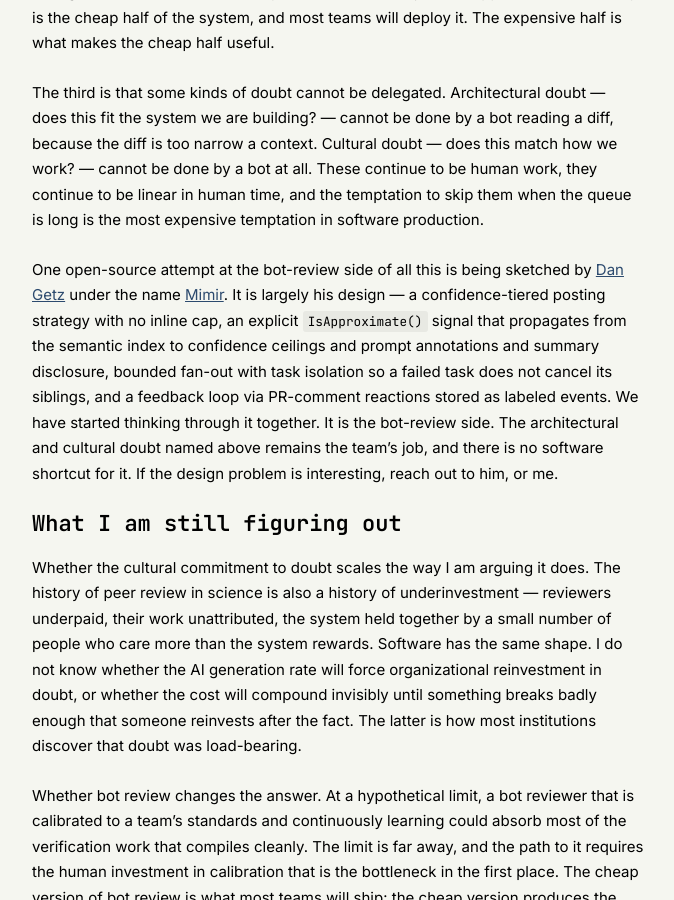
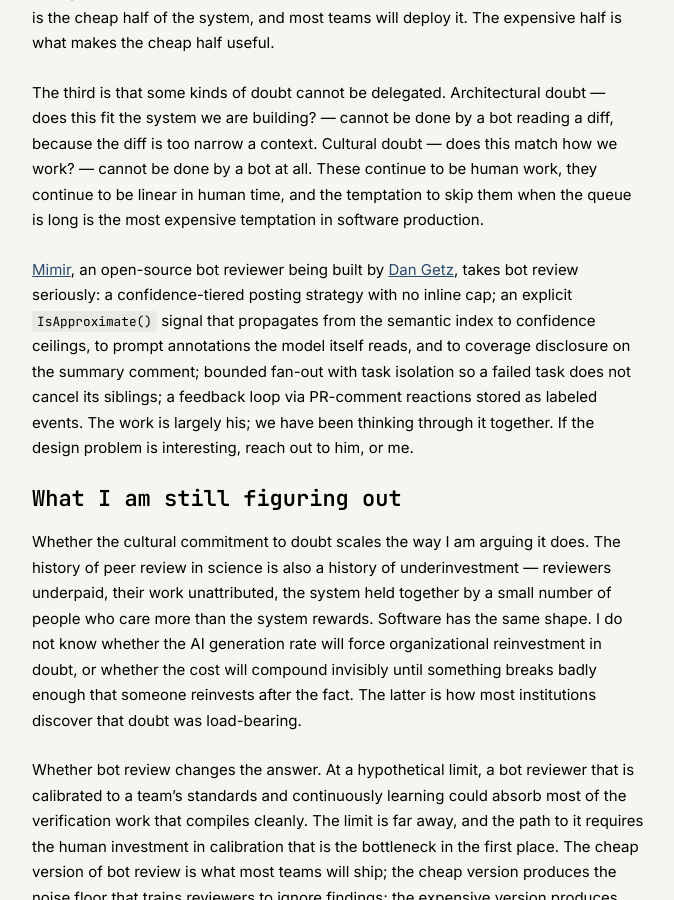
Before and after one commit to ashita-ai/ashita-ai.github.io, a Jekyll site: the page built from _posts/2026-05-12-the-cost-of-doubt.md, in a window 1280 px wide and 900 px high, scrolled down 2768 px. Shown: the whole window, without its empty margins (302-976 px from the left). Built offline with Jekyll 4.4.1, drawn with Linux system fonts in a browser that asks for light colours.

Commit message:
Stop underselling Mimir in 'Cost of Doubt'
Old framing read as marginalizing: "sketched by," "started thinking through it
together," plus the paragraph re-stated "tools have limits" twice with Mimir
sandwiched in between. Net effect: Mimir read as inadequate consolation rather
than serious work.

New framing: lead with Mimir as the subject (takes bot review seriously); list
the design moves directly; "being built by" and "have been thinking through"
preserve early-stage honesty without diminutive language; drop the redundant
"bot-review side"/"no software shortcut" qualifications, which the
third-consequence paragraph already carries.

```diff
--- a/_posts/2026-05-12-the-cost-of-doubt.md
+++ b/_posts/2026-05-12-the-cost-of-doubt.md
@@ -43,7 +43,7 @@ The second is that bot review needs continuous calibration to be worth running a
 
 The third is that some kinds of doubt cannot be delegated. Architectural doubt — does this fit the system we are building? — cannot be done by a bot reading a diff, because the diff is too narrow a context. Cultural doubt — does this match how we work? — cannot be done by a bot at all. These continue to be human work, they continue to be linear in human time, and the temptation to skip them when the queue is long is the most expensive temptation in software production.
 
-One open-source attempt at the bot-review side of all this is being sketched by [Dan Getz](https://www.linkedin.com/in/dangetzjr/) under the name [Mimir](https://github.com/Mimir-Review/mimir). It is largely his design — a confidence-tiered posting strategy with no inline cap, an explicit `IsApproximate()` signal that propagates from the semantic index to confidence ceilings and prompt annotations and summary disclosure, bounded fan-out with task isolation so a failed task does not cancel its siblings, and a feedback loop via PR-comment reactions stored as labeled events. We have started thinking through it together. It is the bot-review side. The architectural and cultural doubt named above remains the team's job, and there is no software shortcut for it. If the design problem is interesting, reach out to him, or me.
+[Mimir](https://github.com/Mimir-Review/mimir), an open-source bot reviewer being built by [Dan Getz](https://www.linkedin.com/in/dangetzjr/), takes bot review seriously: a confidence-tiered posting strategy with no inline cap; an explicit `IsApproximate()` signal that propagates from the semantic index to confidence ceilings, to prompt annotations the model itself reads, and to coverage disclosure on the summary comment; bounded fan-out with task isolation so a failed task does not cancel its siblings; a feedback loop via PR-comment reactions stored as labeled events. The work is largely his; we have been thinking through it together. If the design problem is interesting, reach out to him, or me.
 
 ## What I am still figuring out
 
```
